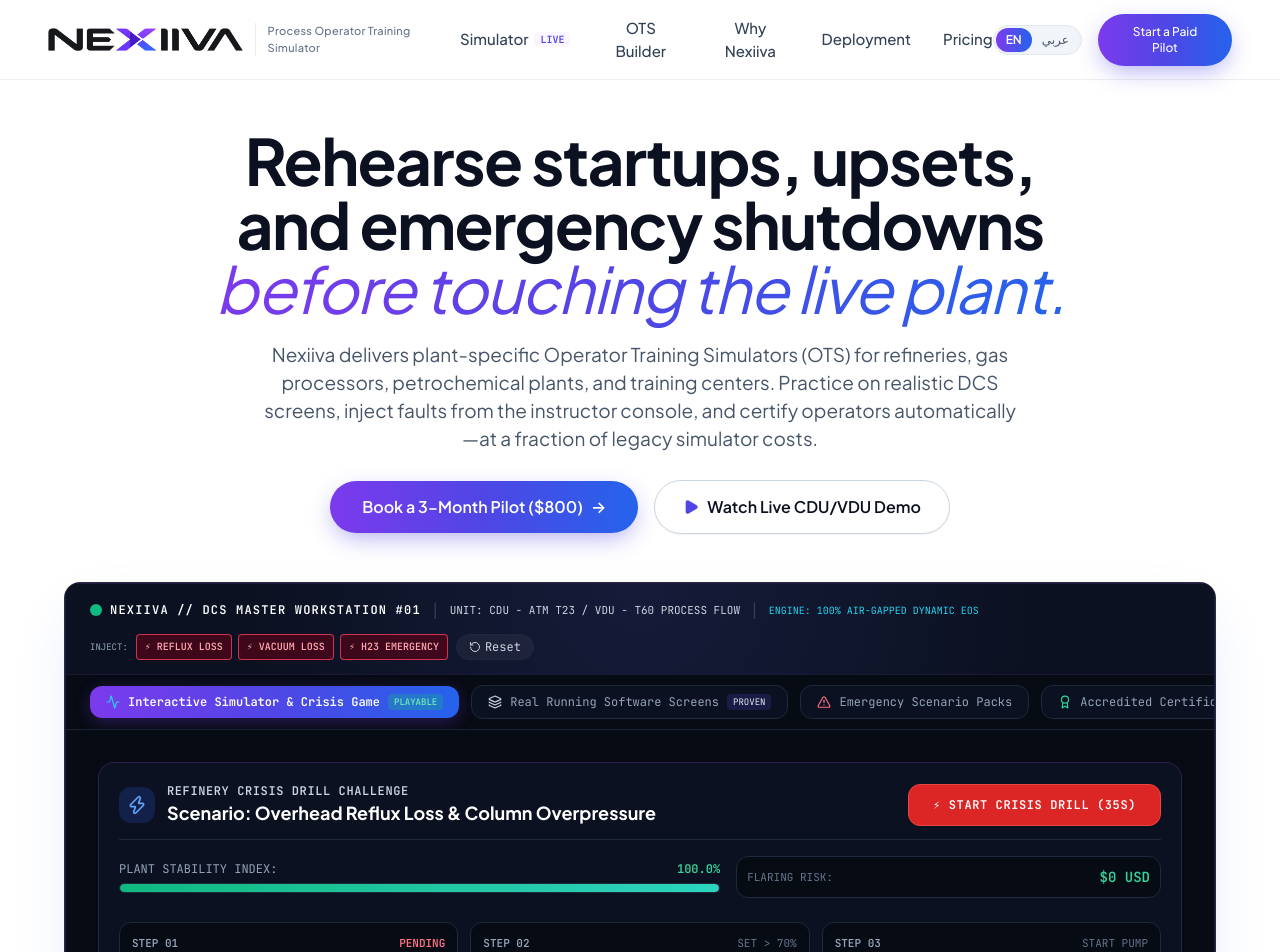
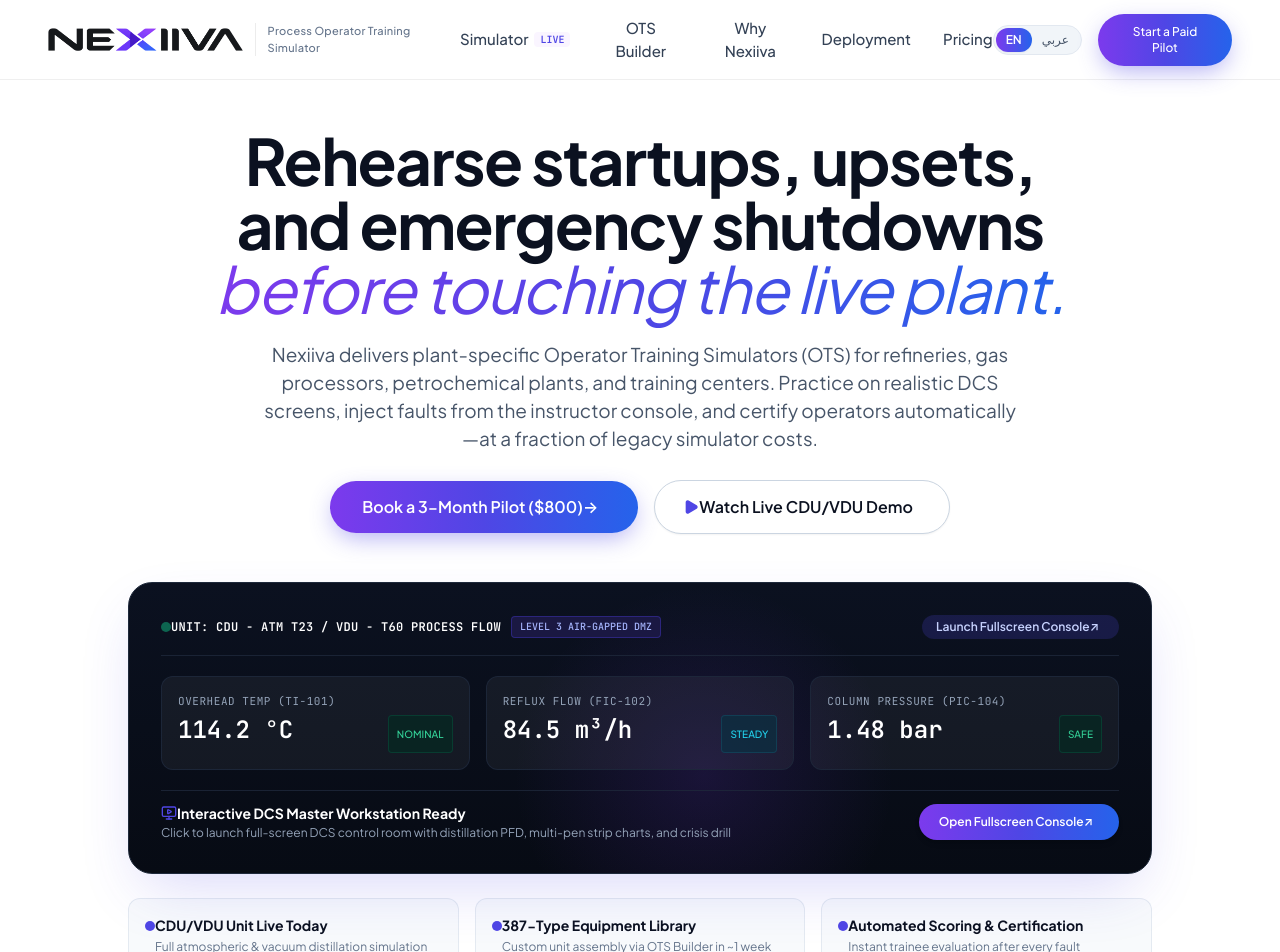
Before and after one commit to Mohamed0sman/NEXIIVA, a React (Vite) app: page / in a window 1280 px wide. Shown: the top 952 px of the page. Built offline with nearby package versions, Linux system fonts and the light colour scheme; the HTML template or start-up script is replaced by a standard one.

Commit message:
feat(simulator-modal & demo): open simulator in popup modal from navbar and hero preview, update demo video to official YouTube link

```diff
--- a/src/components/HeroSection.tsx
+++ b/src/components/HeroSection.tsx
@@ -2,11 +2,10 @@ import React from 'react';
 import { useSimulationJourney } from '../context/SimulationJourneyContext';
 import { translations } from '../data/translations';
 import { dcsAudio } from '../utils/audio';
-import { InteractiveRefineryConsole } from './InteractiveRefineryConsole';
-import { Play, ArrowRight, ShieldCheck, CheckCircle2 } from 'lucide-react';
+import { Play, ArrowRight, MonitorPlay } from 'lucide-react';
 
 export const HeroSection: React.FC = () => {
-  const { setVideoModalOpen, setPilotDrawerOpen, language } = useSimulationJourney();
+  const { setVideoModalOpen, setPilotDrawerOpen, setSimulatorModalOpen, language, telemetry } = useSimulationJourney();
   const t = translations[language].hero;
   const isRTL = language === 'AR';
 
@@ -33,10 +32,10 @@ export const HeroSection: React.FC = () => {
                 dcsAudio.playClick();
                 setPilotDrawerOpen(true);
               }}
-              className="px-8 py-3.5 rounded-full bg-gradient-to-r from-[#7C3AED] via-[#4F46E5] to-[#2563EB] hover:opacity-95 text-white font-semibold text-base shadow-[0_8px_25px_-4px_rgba(79,70,229,0.45)] transition-all cursor-pointer flex items-center justify-center space-x-2 group"
+              className="px-8 py-3.5 rounded-full bg-gradient-to-r from-[#7C3AED] via-[#4F46E5] to-[#2563EB] hover:opacity-95 text-white font-semibold text-base shadow-[0_8px_25px_-4px_rgba(79,70,229,0.45)] transition-all cursor-pointer flex items-center justify-center space-x-2 space-x-reverse group"
             >
               <span>{t.ctaPrimary}</span>
-              <span className="ml-1 group-hover:translate-x-1 transition-transform">→</span>
+              <span className="group-hover:translate-x-1 transition-transform">→</span>
             </button>
 
             <button
@@ -44,7 +43,7 @@ export const HeroSection: React.FC = () => {
                 dcsAudio.playClick();
                 setVideoModalOpen(true);
               }}
-              className="px-7 py-3.5 rounded-full bg-white hover:bg-slate-50 border border-slate-300 hover:border-slate-400 text-[#0B1120] font-semibold text-base shadow-sm transition-all cursor-pointer flex items-center space-x-2"
+              className="px-7 py-3.5 rounded-full bg-white hover:bg-slate-50 border border-slate-300 hover:border-slate-400 text-[#0B1120] font-semibold text-base shadow-sm transition-all cursor-pointer flex items-center space-x-2 space-x-reverse"
             >
               <Play className="w-4 h-4 fill-current text-[#4F46E5]" />
               <span>{t.ctaSecondary}</span>
@@ -52,10 +51,99 @@ export const HeroSection: React.FC = () => {
           </div>
         </div>
 
-        {/* Hero Visual Showcase: Full-Width CDU/VDU Simulator & Instructor Console */}
-        <div id="simulator-stage" className="pt-2 max-w-6xl mx-auto">
-          <div className="rounded-2xl bg-[#090D16] shadow-[0_24px_60px_-15px_rgba(37,99,235,0.18)] border border-slate-700/60 overflow-hidden text-left">
-            <InteractiveRefineryConsole />
+        {/* Sleek Interactive Simulator Launch Showcase (Opens Modal on Click) */}
+        <div id="simulator-stage" className="pt-2 max-w-5xl mx-auto">
+          <div
+            onClick={() => {
+              dcsAudio.playClick();
+              setSimulatorModalOpen(true);
+            }}
+            className="group rounded-3xl bg-gradient-to-b from-[#0B1120] to-[#070B14] border border-slate-800 shadow-[0_24px_60px_-15px_rgba(79,70,229,0.22)] p-6 sm:p-8 text-left transition-all hover:border-[#4F46E5]/70 hover:shadow-[0_30px_70px_-10px_rgba(124,58,237,0.3)] cursor-pointer relative overflow-hidden"
+            dir={isRTL ? 'rtl' : 'ltr'}
+          >
+            {/* Soft Ambient Radial Glow */}
+            <div className="absolute top-0 right-1/4 w-96 h-96 bg-[radial-gradient(circle,rgba(124,58,237,0.15),transparent_70%)] pointer-events-none" />
+
+            {/* Top Bar of Showcase */}
+            <div className="flex flex-wrap items-center justify-between pb-4 border-b border-slate-800/80 gap-3 text-xs font-mono relative z-10">
+              <div className="flex items-center space-x-2.5 space-x-reverse">
+                <span className="w-2.5 h-2.5 rounded-full bg-[#10B981] animate-pulse" />
+                <span className="font-bold text-white tracking-wide">
+                  UNIT: CDU - ATM T23 / VDU - T60 PROCESS FLOW
+                </span>
+                <span className="hidden sm:inline-block px-2 py-0.5 rounded text-[10px] bg-indigo-950/80 text-indigo-300 border border-indigo-800/60 font-medium">
+                  LEVEL 3 AIR-GAPPED DMZ
+                </span>
+              </div>
+
+              <div className="flex items-center space-x-2 space-x-reverse text-[#7C3AED] group-hover:text-white transition-colors text-xs font-sans font-semibold">
+                <span className="px-3.5 py-1 rounded-full bg-[#4F46E5]/20 group-hover:bg-[#4F46E5] text-indigo-200 group-hover:text-white transition-all flex items-center space-x-1.5 space-x-reverse">
+                  <span>{isRTL ? 'فتح المحاكي بنافذة منبثقة كاملة' : 'Launch Fullscreen Console'}</span>
+                  <span>↗</span>
+                </span>
+              </div>
+            </div>
+
+            {/* Middle: 3 Live Telemetry Cards */}
+            <div className="grid grid-cols-1 sm:grid-cols-3 gap-4 py-5 relative z-10">
+              <div className="p-4 rounded-xl bg-white/5 border border-slate-800/90 group-hover:border-slate-700 transition-colors">
+                <div className="text-[11px] font-mono text-slate-400 uppercase tracking-wider">
+                  {isRTL ? 'حرارة أعلى البرج (TI-101)' : 'OVERHEAD TEMP (TI-101)'}
+                </div>
+                <div className="text-2xl font-black font-mono text-white mt-1 flex items-baseline justify-between">
+                  <span>{telemetry.overheadTemp} °C</span>
+                  <span className="text-[10px] font-sans font-medium text-emerald-400 bg-emerald-950/60 border border-emerald-800/40 px-2 py-0.5 rounded">
+                    {isRTL ? 'مستقر' : 'NOMINAL'}
+                  </span>
+                </div>
+              </div>
+
+              <div className="p-4 rounded-xl bg-white/5 border border-slate-800/90 group-hover:border-slate-700 transition-colors">
+                <div className="text-[11px] font-mono text-slate-400 uppercase tracking-wider">
+                  {isRTL ? 'تدفق الراجع (FIC-102)' : 'REFLUX FLOW (FIC-102)'}
+                </div>
+                <div className="text-2xl font-black font-mono text-white mt-1 flex items-baseline justify-between">
+                  <span>{telemetry.refluxFlow} m³/h</span>
+                  <span className="text-[10px] font-sans font-medium text-cyan-400 bg-cyan-950/60 border border-cyan-800/40 px-2 py-0.5 rounded">
+                    {isRTL ? 'متوازن' : 'STEADY'}
+                  </span>
+                </div>
+              </div>
+
+              <div className="p-4 rounded-xl bg-white/5 border border-slate-800/90 group-hover:border-slate-700 transition-colors">
+                <div className="text-[11px] font-mono text-slate-400 uppercase tracking-wider">
+                  {isRTL ? 'ضغط البرج (PIC-104)' : 'COLUMN PRESSURE (PIC-104)'}
+                </div>
+                <div className="text-2xl font-black font-mono text-white mt-1 flex items-baseline justify-between">
+                  <span>{telemetry.columnPressure} bar</span>
+                  <span className="text-[10px] font-sans font-medium text-emerald-400 bg-emerald-950/60 border border-emerald-800/40 px-2 py-0.5 rounded">
+                    {isRTL ? 'آمن' : 'SAFE'}
+                  </span>
+                </div>
+              </div>
+            </div>
+
+            {/* Bottom Interactive Launch Banner */}
+            <div className="pt-3 border-t border-slate-800/80 flex flex-col sm:flex-row items-start sm:items-center justify-between gap-3 relative z-10">
+              <div className="space-y-0.5">
+                <div className="text-sm font-bold text-white font-sans flex items-center space-x-2 space-x-reverse">
+                  <MonitorPlay className="w-4 h-4 text-[#4F46E5]" />
+                  <span>{isRTL ? 'محطة محاكي DCS تفاعلية جاهزة للتشغيل الفوري' : 'Interactive DCS Master Workstation Ready'}</span>
+                </div>
+                <div className="text-xs text-slate-400 font-sans">
+                  {isRTL
+                    ? 'انقر هنا لتشغيل غرفة التحكم الكاملة بشاشات التقطير، راسم الإشارات، وتحدي الطوارئ (35 ثانية)'
+                    : 'Click to launch full-screen DCS control room with distillation PFD, multi-pen strip charts, and crisis drill'}
+                </div>
+              </div>
+
+              <div className="shrink-0">
+                <span className="px-5 py-2.5 rounded-full bg-gradient-to-r from-[#7C3AED] via-[#4F46E5] to-[#2563EB] text-white font-semibold text-xs shadow-md group-hover:shadow-[0_0_25px_rgba(124,58,237,0.6)] transition-all flex items-center space-x-1.5 space-x-reverse">
+                  <span>{isRTL ? 'فتح كونسول المحاكي' : 'Open Fullscreen Console'}</span>
+                  <span>↗</span>
+                </span>
+              </div>
+            </div>
           </div>
 
           {/* 3 Status Pills Underneath */}
--- a/src/components/Navbar.tsx
+++ b/src/components/Navbar.tsx
@@ -36,7 +36,10 @@ export const Navbar: React.FC = () => {
       {/* Navigation Links: Exact Spec */}
       <div className="hidden lg:flex items-center space-x-8 text-[15px] font-sans font-medium text-slate-700">
         <button
-          onClick={() => scrollTo('simulator-stage')}
+          onClick={() => {
+            dcsAudio.playClick();
+            setSimulatorModalOpen(true);
+          }}
           className="hover:text-[#4F46E5] transition-colors cursor-pointer flex items-center space-x-1.5"
         >
           <span>{t.simulator}</span>
@@ -128,8 +131,12 @@ export const Navbar: React.FC = () => {
       {mobileMenuOpen && (
         <div className="absolute top-20 left-0 w-full bg-white border-b border-slate-200 p-6 flex flex-col space-y-4 lg:hidden shadow-lg z-50 text-left font-sans">
           <button
-            onClick={() => scrollTo('simulator-stage')}
-            className="text-left text-base text-[#0B1120] hover:text-[#4F46E5] py-1 flex items-center justify-between"
+            onClick={() => {
+              setMobileMenuOpen(false);
+              dcsAudio.playClick();
+              setSimulatorModalOpen(true);
+            }}
+            className="text-left text-base text-[#0B1120] hover:text-[#4F46E5] py-1 flex items-center justify-between cursor-pointer"
           >
             <span>{t.simulator}</span>
             <span className="text-[10px] px-2 py-0.5 rounded-full bg-purple-100 text-[#4F46E5] font-mono font-bold">
--- a/src/components/VideoModal.tsx
+++ b/src/components/VideoModal.tsx
@@ -27,17 +27,15 @@ export const VideoModal: React.FC = () => {
           </button>
         </div>
 
-        {/* Video Player - Native MP4 with YouTube Mirror */}
+        {/* Video Player - YouTube Embed */}
         <div className="relative aspect-video w-full bg-black flex items-center justify-center">
-          <video
-            controls
-            autoPlay
-            playsInline
-            className="w-full h-full object-contain"
-            src="/assets/nexiiva_demo_walkthrough.mp4"
-          >
-            Your browser does not support the video tag.
-          </video>
+          <iframe
+            src="https://www.youtube.com/embed/hYILfbdodzQ?autoplay=1&rel=0"
+            title="NEXIIVA CDU/VDU Simulator Demo"
+            allow="accelerometer; autoplay; clipboard-write; encrypted-media; gyroscope; picture-in-picture; web-share"
+            allowFullScreen
+            className="w-full h-full border-0"
+          />
         </div>
 
         {/* Footer Notes */}
@@ -51,12 +49,12 @@ export const VideoModal: React.FC = () => {
             </span>
           </div>
           <a
-            href="https://www.youtube.com/watch?v=hYILfbdodzQ"
+            href="https://youtu.be/hYILfbdodzQ?si=kNXibypwh73je_Th"
             target="_blank"
             rel="noopener noreferrer"
-            className="text-[#17191c] font-medium hover:underline font-mono text-xs"
+            className="text-[#4F46E5] font-semibold hover:underline font-mono text-xs flex items-center space-x-1"
           >
-            YouTube Mirror ↗
+            <span>{isRTL ? 'مشاهدة مباشرة على YouTube' : 'Watch on YouTube'} ↗</span>
           </a>
         </div>
       </div>
```
